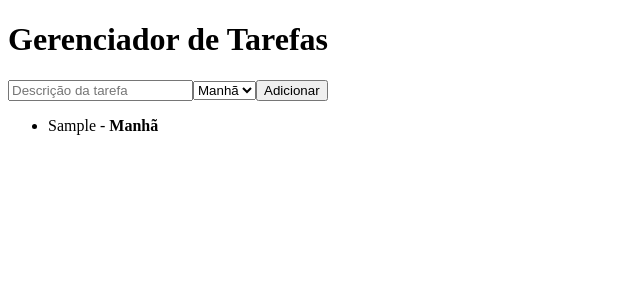
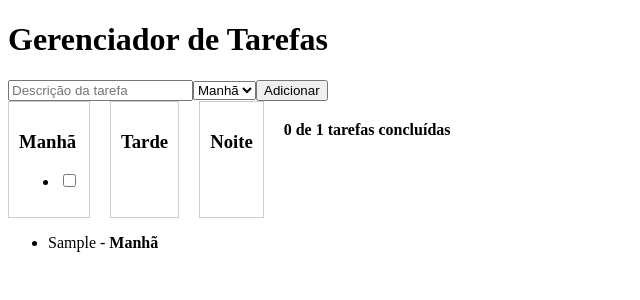
Before and after one commit to RafaelSantos-96/M01S09-GerenciadorDeTarefas, a React (Vite) app in the folder gerenciador-tarefas/: page / in a window 1280 px wide. Both pictures are taken after typing "Sample" into the empty fields and a click on the button "Adicionar". Shown: the top 300 px of the page, without its empty margins (0-640 px from the left). Built offline with nearby package versions, Linux system fonts and the light colour scheme.

Commit message:
feat: componente NovaTarefa para adicionar novas tarefas

```diff
--- a/gerenciador-tarefas/src/App.jsx
+++ b/gerenciador-tarefas/src/App.jsx
@@ -1,17 +1,31 @@
 import { useState } from 'react';
 import NovaTarefa from './components/NovaTarefa';
+import Tarefas from './components/Tarefas';
+
+
+
 
 function App() {
 const [tarefas, setTarefas] = useState([]);
 
 const adicionarTarefa = (tarefa) => {
-    setTarefas([...tarefas, tarefa]);
+setTarefas(prevTarefas => [...prevTarefas, { ...tarefa, status: false }]);
 };
+
+ const alternarStatus = (id) => {
+  setTarefas(prevTarefas =>
+    prevTarefas.map(tarefa =>
+      tarefa.id === id ? { ...tarefa, status: !tarefa.status } : tarefa
+    )
+  );
+};
+
 
 return (
 <div>
 <h1>Gerenciador de Tarefas</h1>
 <NovaTarefa onAdicionar={adicionarTarefa} />
+<Tarefas tarefas={tarefas} onAlternarStatus={alternarStatus} />
 
 <ul>
 {tarefas.map((tarefa) => (
--- /dev/null
+++ b/gerenciador-tarefas/src/components/Tarefas.jsx
@@ -0,0 +1,33 @@
+export default function Tarefas({ tarefas, onAlternarStatus }) {
+  // Filtrar por período
+  const tarefasManha = tarefas.filter(t => t.periodo === 'Manhã');
+  const tarefasTarde = tarefas.filter(t => t.periodo === 'Tarde');
+  const tarefasNoite = tarefas.filter(t => t.periodo === 'Noite');
+
+  // Quantidade de tarefas concluídas
+  const totalConcluidas = tarefas.filter(t => t.status === true).length;
+  const totalTarefas = tarefas.length;
+
+  return (
+    <div style={{ display: 'flex', gap: '20px' }}>
+      {['Manhã', 'Tarde', 'Noite'].map(periodo => (
+        <div key={periodo} style={{ flex: 1, border: '1px solid #ccc', padding: '10px' }}>
+          <h3>{periodo}</h3>
+          <ul>
+            {tarefas
+              .filter(t => t.periodo === periodo)
+              .map(t => (
+                <li key={t.id}>
+                  <input type="checkbox" checked={t.status} onChange={() => onAlternarStatus(t.id)} />
+                </li>
+              ))}
+          </ul>
+        </div>
+      ))}
+
+      <div style={{ marginTop: '20px', width: '100%' }}>
+        <strong>{`${totalConcluidas} de ${totalTarefas} tarefas concluídas`}</strong>
+      </div>
+    </div>
+  );
+}
```
Also changed, not shown: gerenciador-tarefas/src/components/NovaTarefa.jsx (indentation only). Lines whose indentation alone changed are shown as unchanged.
